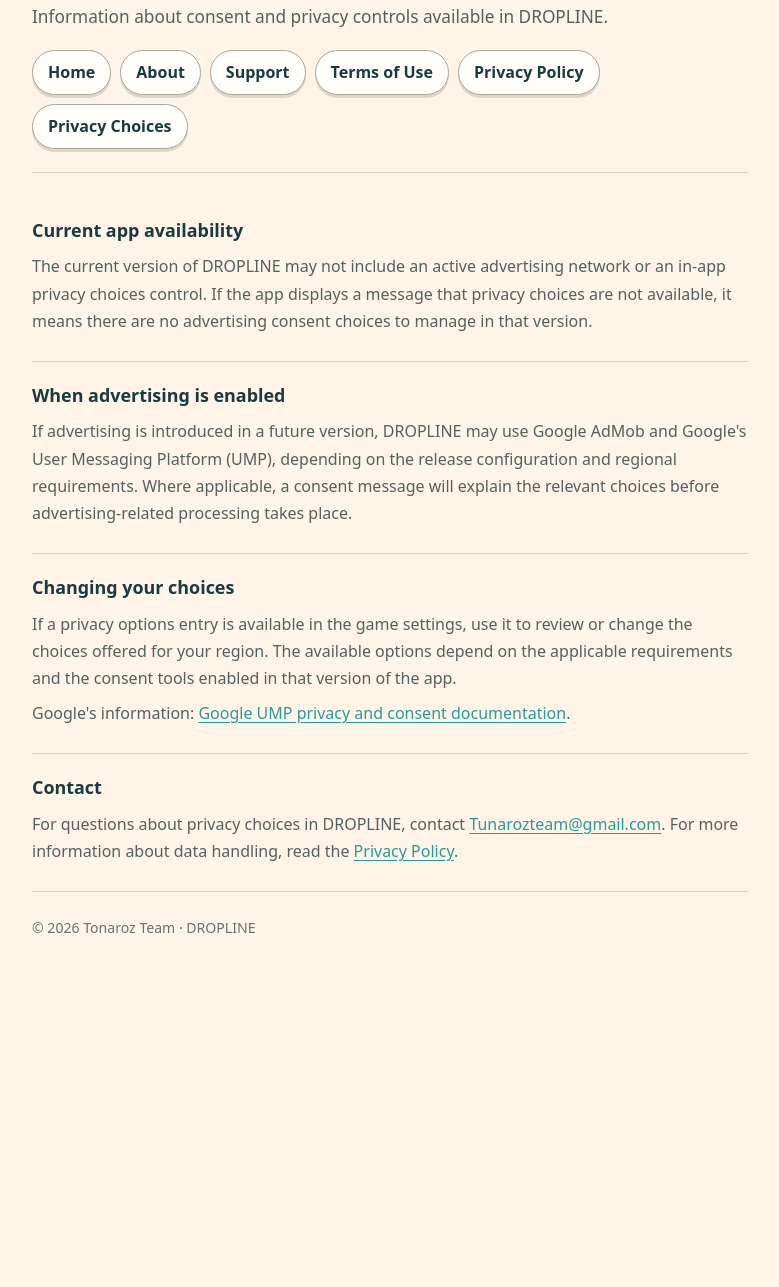
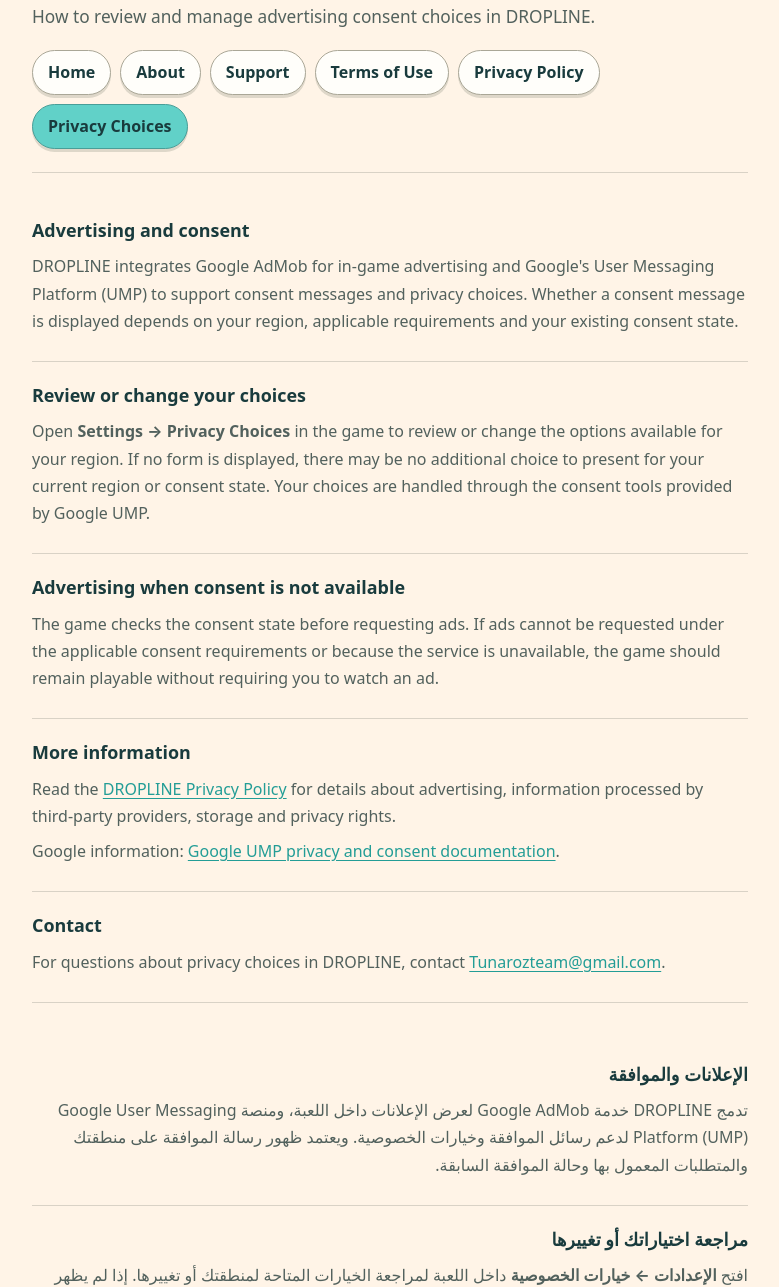
Before and after one commit to tonarozteam/DROPLINE, a plain HTML site: page privacy-choices/index.html in a window 1280 px wide. Shown: the part 142-1429 px from the top of the page, without its empty margins (250-1029 px from the left). Before the commit the page ends 1138 px from the top, so only its background shows below. Drawn offline with Linux system fonts and the light colour scheme.

Commit message:
Update in-app privacy choices information

```diff
--- a/privacy-choices/index.html
+++ b/privacy-choices/index.html
@@ -7,7 +7,7 @@
 <meta name="description" content="DROPLINE — Information about advertising consent and privacy controls in DROPLINE.">
 <title>DROPLINE — Privacy Choices</title>
 <style>
-:root{color-scheme:light;--bg:#fff4e7;--paper:#fffefa;--ink:#193b3d;--muted:#66716d;--line:#d9d2c6;--teal:#239d96;--shadow:0 4px 0 #ded7c9}
+:root{color-scheme:light;--bg:#fff4e7;--paper:#fffefa;--ink:#193b3d;--muted:#66716d;--line:#d9d2c6;--teal:#239d96}
 *{box-sizing:border-box}body{margin:0;background:var(--bg);color:var(--ink);font:16px/1.7 system-ui,-apple-system,"Segoe UI",Arial,sans-serif}
 main{max-width:760px;margin:0 auto;padding:30px 22px 56px}
 header{padding:12px 0 23px;border-bottom:1px solid var(--line);margin-bottom:24px}
@@ -16,11 +16,11 @@ nav{display:flex;flex-wrap:wrap;gap:9px;margin-top:18px}
 nav a{display:inline-block;text-decoration:none;border:1.8px solid #aaa797;border-radius:999px;padding:8px 15px;background:var(--paper);color:var(--ink);box-shadow:0 3px 0 #ded7c9;font-weight:600}
 nav a[aria-current=page]{background:#61d1c8;border-color:#499e98}
 h1{font-size:clamp(2rem,6vw,2.7rem);line-height:1.15;margin:0 0 8px;font-weight:750}
-h2{font-size:1.12rem;margin:0 0 8px}
-.lead{font-size:1.08rem;color:#52615d;max-width:650px}
+h2{font-size:1.12rem;margin:0 0 8px}.lead{font-size:1.08rem;color:#52615d;max-width:650px}
 section{padding:18px 0;border-bottom:1px solid var(--line)}
 p,li{color:#52615d}p{margin:8px 0}ul{padding-left:22px}
 a{color:var(--teal);text-underline-offset:3px}a:hover{color:#176f6a}
+.arabic{direction:rtl;text-align:right;margin-top:38px}.arabic ul{padding-right:22px;padding-left:0}
 footer{padding-top:24px;color:var(--muted);font-size:.88rem}
 @media(max-width:560px){main{padding:24px 18px 42px}nav a{font-size:.85rem;padding:7px 11px}}
 </style>
@@ -29,19 +29,22 @@ footer{padding-top:24px;color:var(--muted);font-size:.88rem}
 <header>
 <p class="brand">DROPLINE</p>
 <h1>Privacy Choices</h1>
-<p class="lead">Information about consent and privacy controls available in DROPLINE.</p>
+<p class="lead">How to review and manage advertising consent choices in DROPLINE.</p>
 <nav aria-label="Main navigation">
-<a href="/DROPLINE/">Home</a>
-<a href="/DROPLINE/about/">About</a>
-<a href="/DROPLINE/support/">Support</a>
-<a href="/DROPLINE/terms/">Terms of Use</a>
-<a href="/DROPLINE/docs/privacy/">Privacy Policy</a>
-<a href="/DROPLINE/privacy-choices/">Privacy Choices</a>
+<a href="/DROPLINE/">Home</a><a href="/DROPLINE/about/">About</a><a href="/DROPLINE/support/">Support</a><a href="/DROPLINE/terms/">Terms of Use</a><a href="/DROPLINE/docs/privacy/">Privacy Policy</a><a href="/DROPLINE/privacy-choices/" aria-current="page">Privacy Choices</a>
 </nav>
 </header>
-<section><h2>Current app availability</h2><p>The current version of DROPLINE may not include an active advertising network or an in-app privacy choices control. If the app displays a message that privacy choices are not available, it means there are no advertising consent choices to manage in that version.</p></section>
-<section><h2>When advertising is enabled</h2><p>If advertising is introduced in a future version, DROPLINE may use Google AdMob and Google's User Messaging Platform (UMP), depending on the release configuration and regional requirements. Where applicable, a consent message will explain the relevant choices before advertising-related processing takes place.</p></section>
-<section><h2>Changing your choices</h2><p>If a privacy options entry is available in the game settings, use it to review or change the choices offered for your region. The available options depend on the applicable requirements and the consent tools enabled in that version of the app.</p><p>Google's information: <a href="https://developers.google.com/admob/unity/privacy" target="_blank" rel="noopener noreferrer">Google UMP privacy and consent documentation</a>.</p></section>
-<section><h2>Contact</h2><p>For questions about privacy choices in DROPLINE, contact <a href="mailto:Tunarozteam@gmail.com">Tunarozteam@gmail.com</a>. For more information about data handling, read the <a href="/DROPLINE/docs/privacy/">Privacy Policy</a>.</p></section>
+<section><h2>Advertising and consent</h2><p>DROPLINE integrates Google AdMob for in-game advertising and Google's User Messaging Platform (UMP) to support consent messages and privacy choices. Whether a consent message is displayed depends on your region, applicable requirements and your existing consent state.</p></section>
+<section><h2>Review or change your choices</h2><p>Open <strong>Settings → Privacy Choices</strong> in the game to review or change the options available for your region. If no form is displayed, there may be no additional choice to present for your current region or consent state. Your choices are handled through the consent tools provided by Google UMP.</p></section>
+<section><h2>Advertising when consent is not available</h2><p>The game checks the consent state before requesting ads. If ads cannot be requested under the applicable consent requirements or because the service is unavailable, the game should remain playable without requiring you to watch an ad.</p></section>
+<section><h2>More information</h2><p>Read the <a href="/DROPLINE/docs/privacy/">DROPLINE Privacy Policy</a> for details about advertising, information processed by third-party providers, storage and privacy rights.</p><p>Google information: <a href="https://developers.google.com/admob/unity/privacy" target="_blank" rel="noopener noreferrer">Google UMP privacy and consent documentation</a>.</p></section>
+<section><h2>Contact</h2><p>For questions about privacy choices in DROPLINE, contact <a href="mailto:Tunarozteam@gmail.com">Tunarozteam@gmail.com</a>.</p></section>
+<div class="arabic" lang="ar" dir="rtl">
+<section><h2>الإعلانات والموافقة</h2><p>تدمج DROPLINE خدمة Google AdMob لعرض الإعلانات داخل اللعبة، ومنصة Google User Messaging Platform (UMP) لدعم رسائل الموافقة وخيارات الخصوصية. ويعتمد ظهور رسالة الموافقة على منطقتك والمتطلبات المعمول بها وحالة الموافقة السابقة.</p></section>
+<section><h2>مراجعة اختياراتك أو تغييرها</h2><p>افتح <strong>الإعدادات ← خيارات الخصوصية</strong> داخل اللعبة لمراجعة الخيارات المتاحة لمنطقتك أو تغييرها. إذا لم يظهر نموذج، فقد لا توجد خيارات إضافية لعرضها وفق منطقتك أو حالة الموافقة الحالية. تتم إدارة اختياراتك من خلال أدوات الموافقة التي توفرها Google UMP.</p></section>
+<section><h2>الإعلانات عند عدم توفر الموافقة</h2><p>تتحقق اللعبة من حالة الموافقة قبل طلب الإعلانات. إذا تعذّر طلب الإعلانات بسبب متطلبات الموافقة المعمول بها أو عدم توفر الخدمة، فينبغي أن تظل اللعبة قابلة للعب دون إلزامك بمشاهدة إعلان.</p></section>
+<section><h2>معلومات إضافية</h2><p>راجع <a href="/DROPLINE/docs/privacy/">سياسة خصوصية DROPLINE</a> لمعرفة تفاصيل الإعلانات والمعلومات التي تعالجها الجهات الخارجية والتخزين وحقوق الخصوصية.</p><p>معلومات Google: <a href="https://developers.google.com/admob/unity/privacy" target="_blank" rel="noopener noreferrer">توثيق Google UMP للخصوصية والموافقة</a>.</p></section>
+<section><h2>التواصل</h2><p>للاستفسارات حول خيارات الخصوصية في DROPLINE، تواصل عبر <a href="mailto:Tunarozteam@gmail.com">Tunarozteam@gmail.com</a>.</p></section>
+</div>
 <footer>© 2026 Tonaroz Team · DROPLINE</footer>
 </main></body></html>
```
